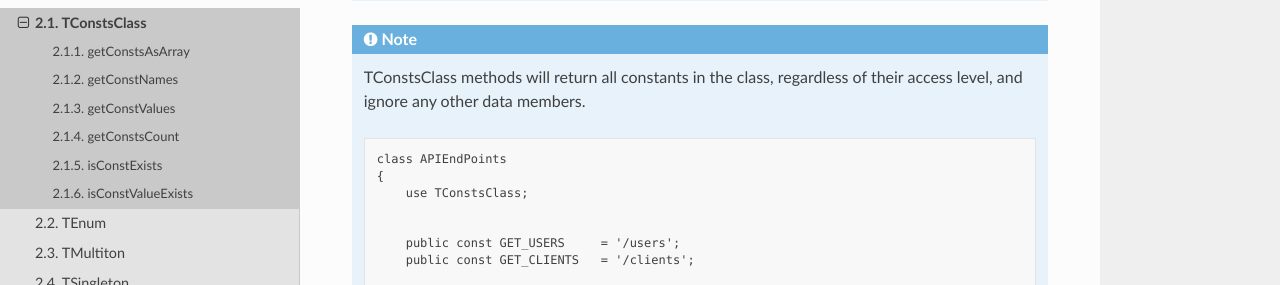
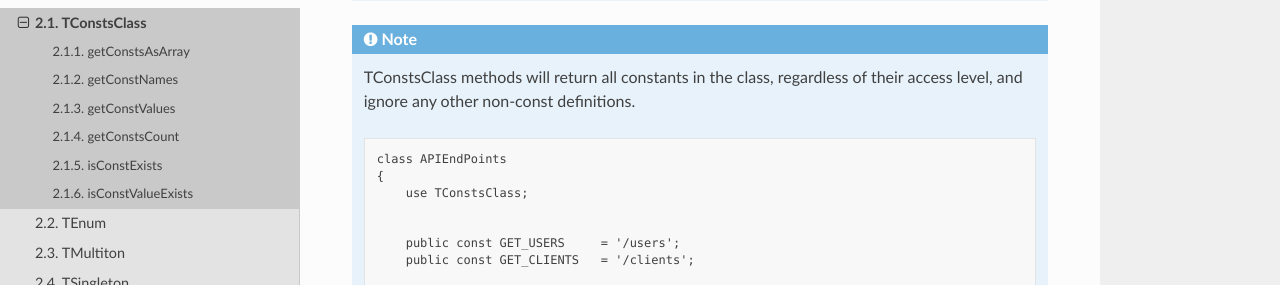
Before and after one commit to unstable-cacao/Traitor, a Sphinx documentation site: the page built from Docs/references/TConstsClass.rst, in a window 1280 px wide and 900 px high, scrolled down 307 px. Shown: the part 190-475 px from the top of the window. Built offline with Sphinx 7.4.7 and the Read the Docs theme 2.0.0, drawn with Linux system fonts in a browser that asks for light colours.

Commit message:
Minor docs text fix

```diff
--- a/Docs/references/TConstsClass.rst
+++ b/Docs/references/TConstsClass.rst
@@ -19,7 +19,7 @@ It's a good practice to not provide any additional functionality to this class b
 
 .. note::
     TConstsClass methods will return all constants in the class, regardless of their access level,
-    and ignore any other data members.
+    and ignore any other non-const definitions.
 
     .. code-block:: php
 
```
